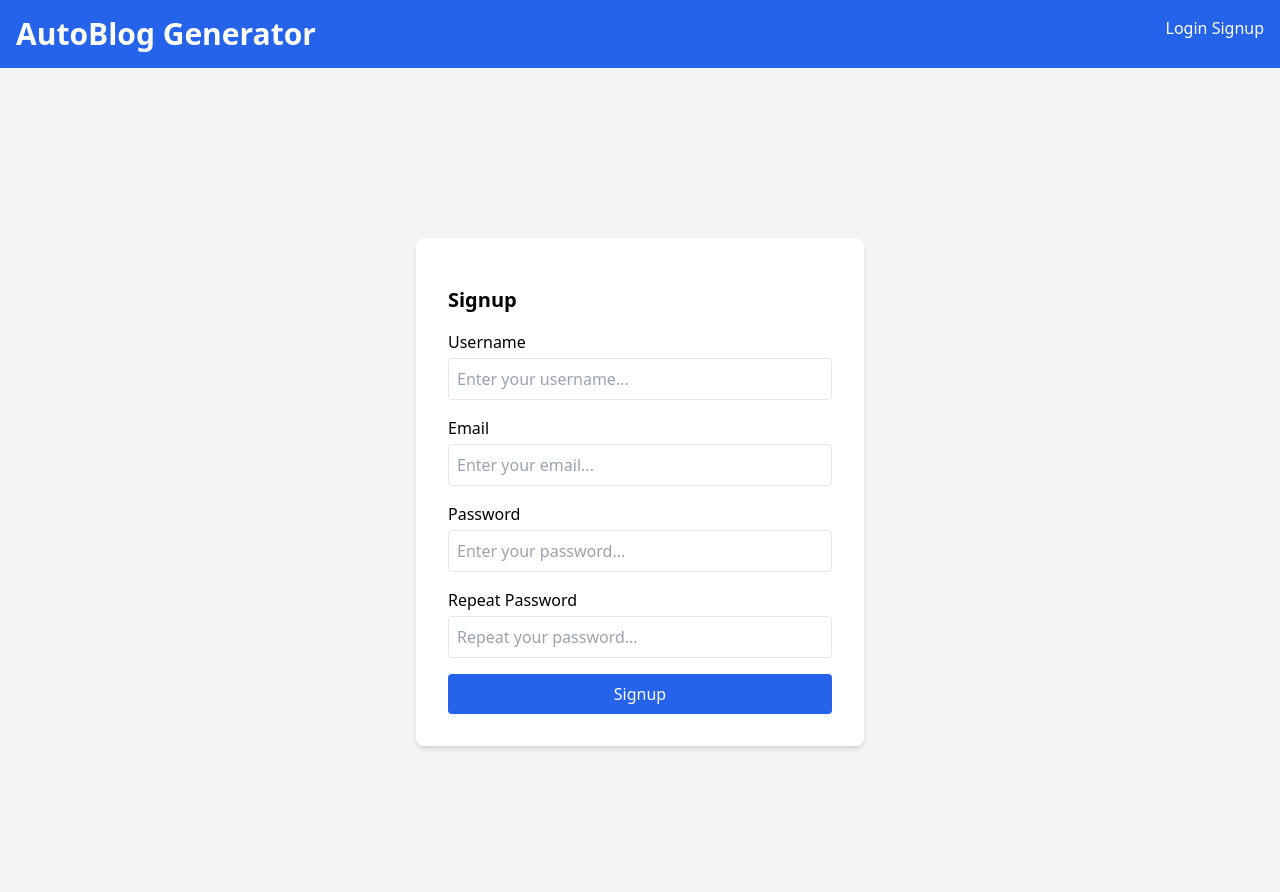
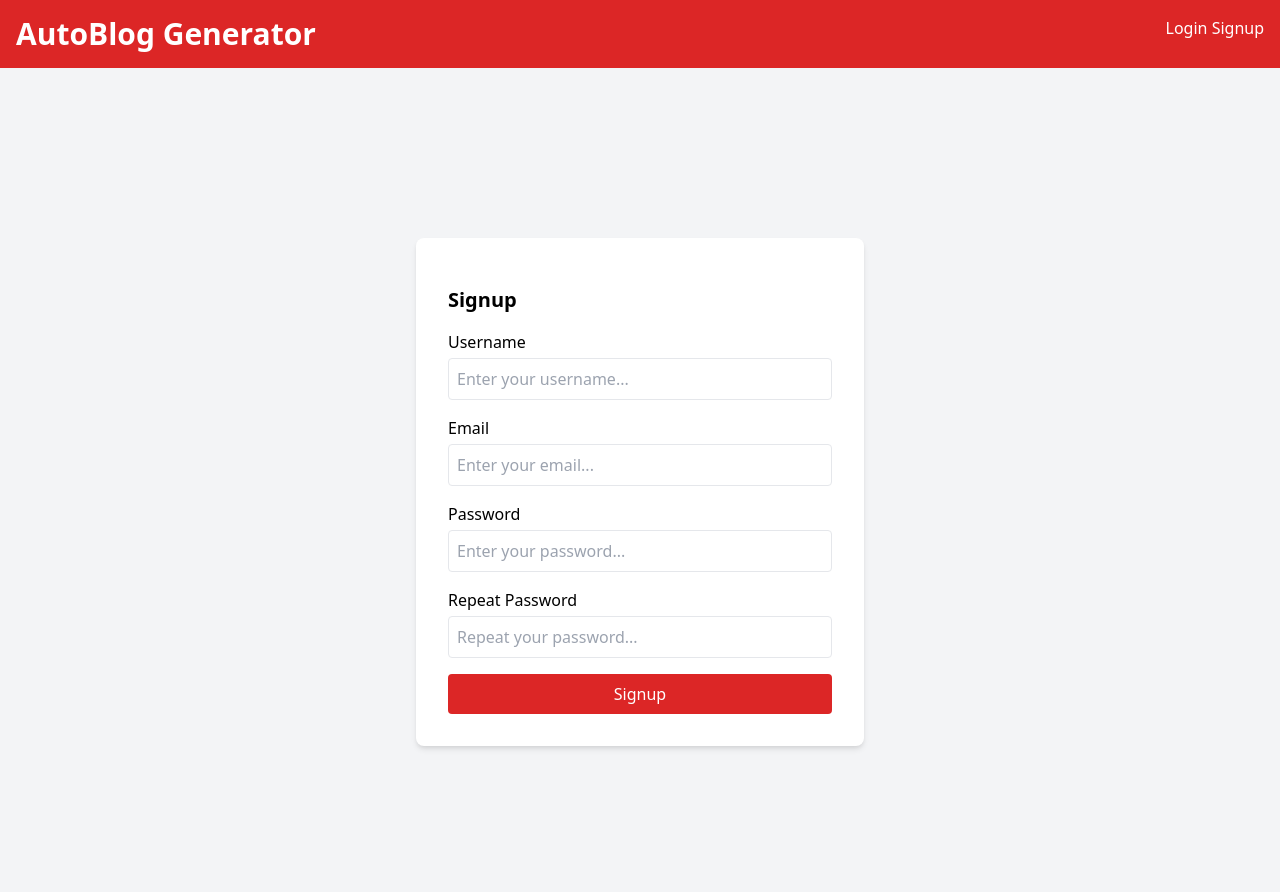
Before and after one commit to Syed-Areeb-Ali18/AutoBlog-Generator, a Django app: template templates/signup.html in a window 1280 px wide. Run offline with Django 3.2, Linux system fonts and the light colour scheme; the template is opened without the code that fills it, so the values that code supplies are empty.

Commit message:
Final Commit

```diff
--- a/templates/all-blogs.html
+++ b/templates/all-blogs.html
@@ -12,7 +12,7 @@
 
   <body class="bg-gray-100 font-sans antialiased">
     <!-- Navbar -->
-    <nav class="bg-blue-600 p-4 text-white flex justify-between">
+    <nav class="bg-red-600 p-4 text-white flex justify-between">
       <div>
         <h1 class="text-3xl font-bold">AI Blog Generator</h1>
       </div>
--- a/templates/blog-details.html
+++ b/templates/blog-details.html
@@ -11,7 +11,7 @@
   </head>
   <body class="bg-grat-100 font-sans antialiased">
     <!-- Navbar -->
-    <nav class="bg-blue-600 p-4 text-white flex justify-between">
+    <nav class="bg-red-600 p-4 text-white flex justify-between">
       <div>
         <h1 class="text-3xl font-bold">AI Blog Generator</h1>
       </div>
@@ -44,7 +44,7 @@
             <h4 class="text-lg font-semibold mt-4">Youtube Link</h4>
             <a
               href="{{blog_article_detail.youtube_link}}"
-              class="text-blue-600 hover:underline"
+              class="text-red-600 hover:underline"
               >{{blog_article_detail.youtube_link}}</a
             >
           </div>
--- a/templates/index.html
+++ b/templates/index.html
@@ -52,7 +52,7 @@
   </head>
   <body class="flex flex-col min-h-scrren bg-gray-100 font-sans antialised">
     <!-- Navbar -->
-    <nav class="bg-blue-600 p-4 text-white flex justify-between">
+    <nav class="bg-red-600 p-4 text-white flex justify-between">
       <div>
         <h1 class="text-3xl font-bold">AutoBlog Generator</h1>
       </div>
@@ -97,11 +97,11 @@
               id="youtubeLink"
               type="url"
               placeholder="Paste Youtube Link..."
-              class="flex-grow p-2 border border-blue-400 rounded-l-md"
+              class="flex-grow p-2 border border-red-400 rounded-l-md"
             />
             <button
               id="generateBlogButton"
-              class="bg-blue-600 text-white px-4 py-2 rounded-r-md hover:bg-blue-700 transition-colors"
+              class="bg-red-600 text-white px-4 py-2 rounded-r-md hover:bg-redr-700 transition-colors"
             >
               Generate
             </button>
--- a/templates/signup.html
+++ b/templates/signup.html
@@ -11,7 +11,7 @@
   </head>
   <body class="bg-gray-100 font-sans antialiased">
     <!-- Navbar -->
-    <nav class="bg-blue-600 p-4 text-white flex justify-between">
+    <nav class="bg-red-600 p-4 text-white flex justify-between">
       <div>
         <h1 class="text-3xl font-bold">AutoBlog Generator</h1>
       </div>
@@ -87,7 +87,7 @@
           </div>
           <button
             type="submit"
-            class="w-full bg-blue-600 text-white p-2 rounded hover:bg-blue-700"
+            class="w-full bg-red-600 text-white p-2 rounded hover:bg-red-700"
           >
             Signup
           </button>
```
